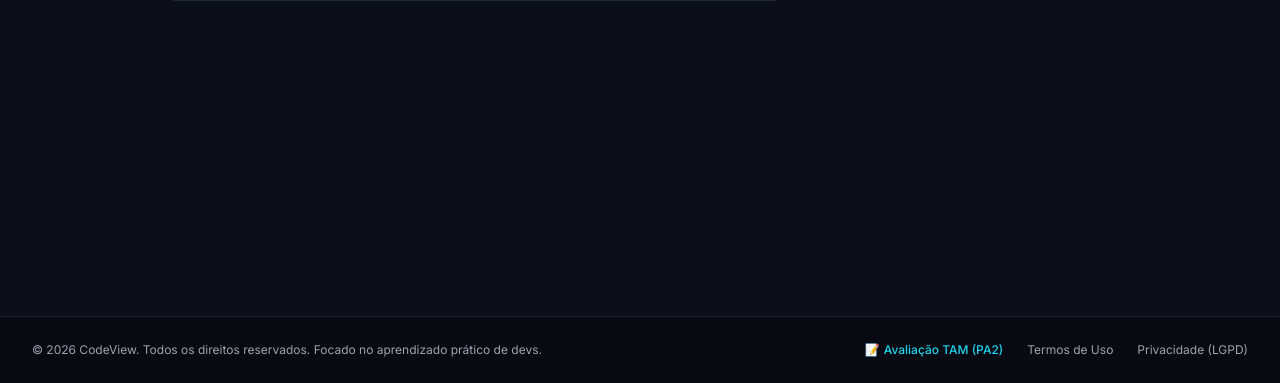
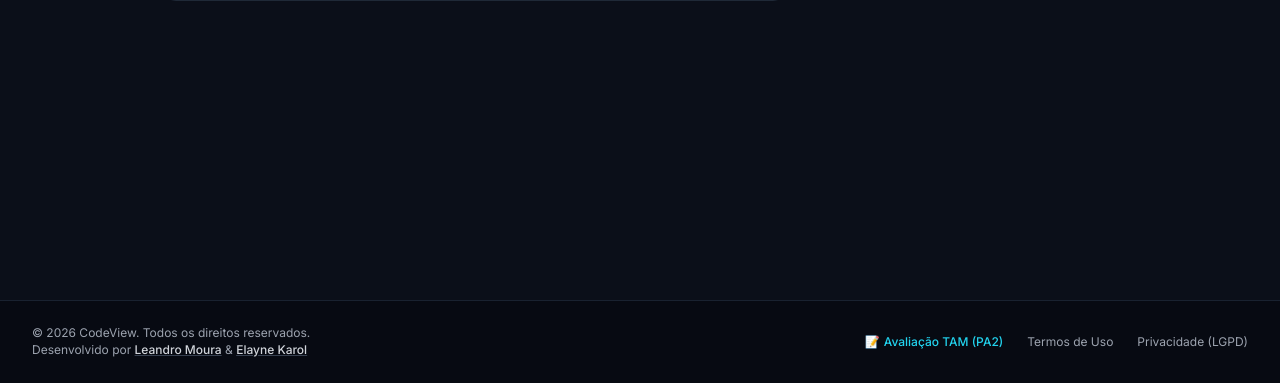
Before and after one commit to leandromoura017/projeto_pa2, a Django app: page /accounts/dms/ in a window 1280 px wide. Shown: the part 417-800 px from the top of the page. Run offline with Django 5.2, Linux system fonts and the light colour scheme; the visitor is signed in with stand-in values (Sample User, id 1); data comes from the database, SQL or seed files in the repository; some libraries are stand-ins or nearby versions.

Commit message:
fix(footer): update copyright text and add developer profile links

```diff
--- a/templates/base.html
+++ b/templates/base.html
@@ -338,7 +338,8 @@
     <footer class="border-t border-gray-800/80 bg-[#070a12] py-5 sm:py-6 mt-12 text-gray-500">
         <div class="max-w-7xl mx-auto px-4 sm:px-6 lg:px-8 flex flex-col md:flex-row items-center justify-between gap-3 sm:gap-4">
             <p class="text-center md:text-left footer-fluid-text text-gray-400">
-                &copy; 2026 CodeView. Todos os direitos reservados. Focado no aprendizado prático de devs.
+                &copy; 2026 CodeView. Todos os direitos reservados.<br>
+                Desenvolvido por <a href="https://leandromoura.dev.br/" target="_blank" rel="noopener noreferrer" class="text-gray-300 hover:text-cyan-400 font-medium transition underline decoration-gray-700 hover:decoration-cyan-400">Leandro Moura</a> &amp; <a href="https://github.com/ElayneKarol" target="_blank" rel="noopener noreferrer" class="text-gray-300 hover:text-cyan-400 font-medium transition underline decoration-gray-700 hover:decoration-cyan-400">Elayne Karol</a>
             </p>
             <div class="flex flex-wrap items-center justify-center gap-x-3 sm:gap-x-6 gap-y-1.5 text-gray-400 footer-fluid-links">
                 <a href="{% url 'tam_evaluation' %}" class="hover:text-cyan-300 text-cyan-400 font-medium transition flex items-center gap-1 whitespace-nowrap">
```
